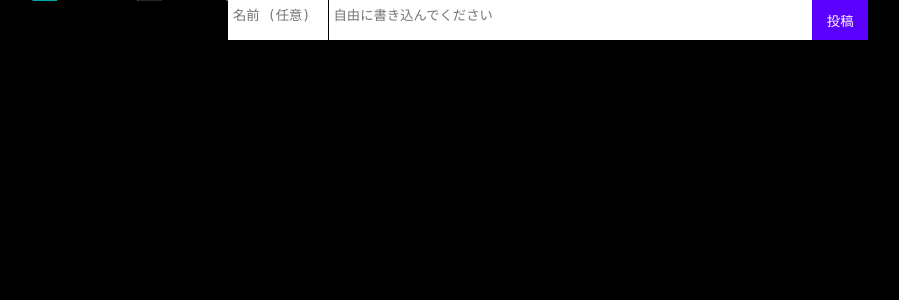
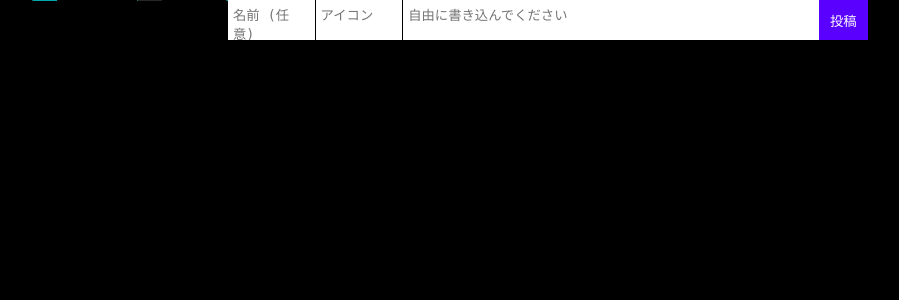
Before and after one commit to keitagame/im, a Flask app: page / in a window 1280 px wide. Shown: the part 35-335 px from the top of the page, without its empty margins (92-991 px from the left). Run offline with Flask 3, Linux system fonts and the light colour scheme.

Commit message:
Update index.html

```diff
--- a/templates/index.html
+++ b/templates/index.html
@@ -87,7 +87,9 @@
 }
 
 /* 行間にうっすら区切り */
-
+.message + .message {
+  border-top: 1px solid rgb(88, 88, 88);
+}
 
 /* アバター */
 .avatar {
@@ -280,6 +282,7 @@
       <li><div class="triangle3"></div></li>
       <li class="d"><a href="#contact">スレッドを立てる</a></li>
       <li><div class="triangle2"></div></li>
+
     </ul>
   </nav>
     <!-- コンテナ（複数メッセージを並べる場合） -->
@@ -287,7 +290,7 @@
     {% for m in messages %}
   <!-- 1件のメッセージ -->
   <article class="message">
-    <img class="avatar" src="https://pbs.twimg.com/profile_images/1976627268400353280/gpuMxtet_400x400.jpg" alt="User avatar">
+    <img class="avatar" src="{{ m.author }}" alt="User avatar">
     <div class="body">
       <header class="meta">
         <span class="author">{{ m.author }}</span>
@@ -305,6 +308,7 @@
 
     <form id="postForm" autocomplete="off">
       <textarea name="author" class="ba" placeholder="名前 (任意)" maxlength="32"></textarea>
+      <textarea name="icon" class="ba" placeholder="アイコン"></textarea>
       <textarea
         name="body"
         placeholder="自由に書き込んでください"
@@ -312,6 +316,7 @@
       ></textarea
       ><br />
       <button type="submit" class="btn2">投稿</button>
+
     </form>
 </div>
     <script src="https://cdn.jsdelivr.net/npm/socket.io-client@4/dist/socket.io.min.js"></script>
@@ -334,9 +339,10 @@
       ev.preventDefault();
       const fd = new FormData(ev.target);
       const author = (fd.get('author') || '').trim();
+      const icon = (fd.get('icon') || '').trim();
       const body = (fd.get('body') || '').trim();
       if (!body) return;
-      socket.emit('post', { thread, author, body });
+      socket.emit('post', { thread, author, body, icon });
       ev.target.reset();
     });
 
@@ -345,7 +351,7 @@
       const div = document.createElement('div');
       div.className = 'msg';
       div.innerHTML = `<article class="message">
-        <img class="avatar" src="https://pbs.twimg.com/profile_images/1976627268400353280/gpuMxtet_400x400.jpg" alt="User avatar">
+        <img class="avatar" src="${escapeHtml(m.icon || 'anonymous')}" alt="User avatar">
     <div class="body">
       <header class="meta">
         <span class="author">${escapeHtml(m.author || 'anonymous')}</span>
```
